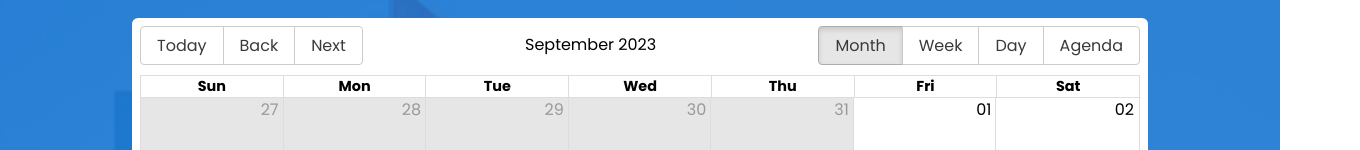
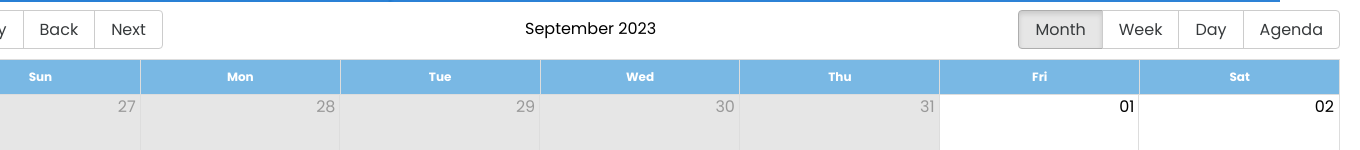
Before and after one commit to superb-shan/Resource_Registration_Form_WebApp, a React (Create React App) app: page /user in a window 1280 px wide. Both pictures are taken after a click on the button "CALENDER". Shown: the part 143-293 px from the top of the page, 1360 px wide, since content can reach past the window. Built offline with nearby package versions, Linux system fonts and the light colour scheme; no server answers.

Commit message:
calender

```diff
--- a/src/Components/Calender/CalendarView.jsx
+++ b/src/Components/Calender/CalendarView.jsx
@@ -8,7 +8,7 @@ import { Selector } from '../Fields/InteractionFields';
 import CalendarContainer from '../Containers/CalendarContainer';
 import UserDataModal from '../Modals/UserDataModal';
 import AdminDataModal from '../Modals/AdminDataModal';
-
+import './bigCustomStyles.css'
 const localizer = momentLocalizer(moment);
 
 const CalendarView = (props) => {
@@ -39,7 +39,7 @@ const CalendarView = (props) => {
     try {
 
       let Data = [];
-        let seminarResponse = await axios.get(`/${formType === 'Seminar'? "seminar" : "guesthouse"}/get`, { params: param });
+      let seminarResponse = await axios.get(`/${formType === 'Seminar' ? "seminar" : "guesthouse"}/get`, { params: param });
       seminarResponse = seminarResponse.data.data;
       console.log(seminarResponse);
       console.log("events", events);
@@ -54,11 +54,11 @@ const CalendarView = (props) => {
           // const textColor = getContrastColor(randomColor);
 
           return {
-              title: formType === 'Seminar' ? event.hallRequired : event.roomRequired,
-              start: new Date(formType === 'Seminar' ? Date.parse(event.startDateTime): moment(event.startDateTime, "DD-MM-YYYY HH:mm:ss").format("YYYY MM DD HH:mm:ss")),
-              end: new Date(formType === 'Seminar' ? Date.parse(event.endDateTime): moment(event.endDateTime, "DD-MM-YYYY HH:mm:ss").format("YYYY MM DD HH:mm:ss")),
+            title: formType === 'Seminar' ? `${event.hallRequired} (${moment(event.startDateTime).format('hh:mm A')} - ${moment(event.endDateTime).format('hh:mm A')})`: `${event.roomRequired} (${formatTime(event.startDateTime,"DD-MM-YYYY HH:mm:ss")} - ${formatTime(event.endDateTime,"DD-MM-YYYY HH:mm:ss")})`,
+            start: new Date(formType === 'Seminar' ? Date.parse(event.startDateTime) : moment(event.startDateTime, "DD-MM-YYYY HH:mm:ss").format("YYYY MM DD HH:mm:ss")),
+            end: new Date(formType === 'Seminar' ? Date.parse(event.endDateTime) : moment(event.endDateTime, "DD-MM-YYYY HH:mm:ss").format("YYYY MM DD HH:mm:ss")),
             colorEvento: color.backgroundColor,
-              val:event,
+            val: event,
             color: color.textColor,
           };
         });
@@ -91,7 +91,7 @@ const CalendarView = (props) => {
     // Determine contrast of color for text
     const textColor = Math.abs(brightness - lightText) > Math.abs(brightness - darkText) ? 'rgb(255, 255, 255)' : 'rgb(0, 0, 0)';
 
-      return({
+    return ({
       backgroundColor: `rgb(${r}, ${g}, ${b})`,
       textColor: textColor,
     });
@@ -118,32 +118,43 @@ const CalendarView = (props) => {
     console.log(formType)
 
     if (isLoading) {
-      fetchData(user, userName,formType).then((data) => {
+      fetchData(user, userName, formType).then((data) => {
         console.log(data);
         setEvent(data);
       });
     }
 
   }, [formType]);
+  function formatTime(dateTime,format ) {
+    return moment(dateTime,format).format('hh:mm A'); // Customize the format as needed
+  }
 
   return (
-    <div className='flex flex-col items-center p-5 gap-5'>
+    <div className='flex flex-col  items-center p-3 gap-3'>
       <div className='bg-white p-1 rounded-[5px]'>
-            <Selector value={formType} setValue={setFormType} list={[{name: "Seminar"}, {name: "Guest House"}]}/>
+        <Selector value={formType} setValue={setFormType} list={[{ name: "Seminar" }, { name: "Guest House" }]} />
       </div>
       <CalendarContainer>
+
         <BigCalendar
           localizer={localizer}
           events={events}
           startAccessor="start"
           endAccessor="end"
-                style={{ height: 600, width: 1000 }}
+          style={{ height: 700, width: 1400 }}
           BackgroundWrapper="red"
-                onSelectEvent={(e)=>{modalHandler(e.val)}}
-                eventPropGetter={(myEvent) => {
-                const backgroundColor = myEvent.colorEvento ? myEvent.colorEvento : 'blue';
-                const color = myEvent.color ? myEvent.color : 'blue';
-                return { style: { backgroundColor, color } };
+          onSelectEvent={(e) => { modalHandler(e.val) }}
+          eventPropGetter={(event) => {
+            const backgroundColor = event.colorEvento ? event.colorEvento : 'blue';
+            const color = event.color ? event.color : 'blue';
+
+            // Customize the event title to include start and end times
+            const eventTitle = `${event.title} (${formatTime(event.start)} - ${formatTime(event.end)})`;
+
+            return {
+              style: { backgroundColor, color },
+              title: eventTitle, // Set the customized event title
+            };
           }}
         />
 
@@ -153,7 +164,7 @@ const CalendarView = (props) => {
             isModalOpen={isModalOpen}
             handleModalClose={handleModalClose}
             selectedRow={selectedRow}
-                    fetchData={()=>{}}
+            fetchData={() => { }}
           />
 
           :
@@ -162,7 +173,7 @@ const CalendarView = (props) => {
             isModalOpen={isModalOpen}
             handleModalClose={handleModalClose}
             selectedRow={selectedRow}
-                    fetchData={()=>{}}
+            fetchData={() => { }}
           />
 
         }
--- /dev/null
+++ b/src/Components/Calender/bigCustomStyles.css
@@ -0,0 +1,17 @@
+.rbc-header{
+    background: #79b8e4;
+    color:white;
+    padding: 0.5rem;
+    font-size: 12px;
+}
+
+ .rbc-events-container{
+    width: 100% !important;
+ }
+
+ .rbc-timeslot-group{
+    min-width: 100px !important;
+ }
+.rbc-event{
+    content: inherit;
+}
```
Lines whose indentation alone changed are shown as unchanged.
